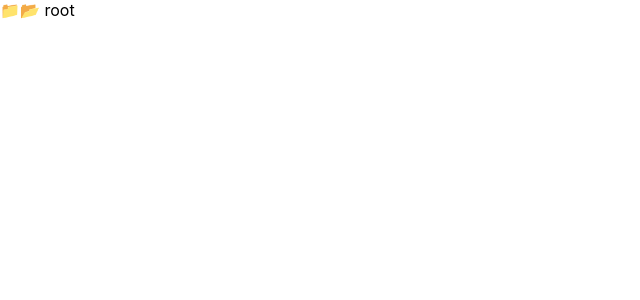
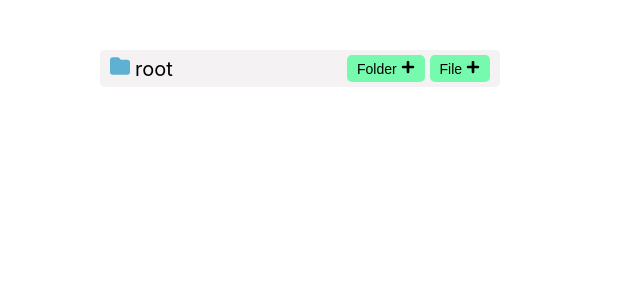
Before and after one commit to abhishekra07/file-explorer, a React (Create React App) app: page / in a window 1280 px wide. Shown: the top 300 px of the page, without its empty margins (0-640 px from the left). Built offline with nearby package versions, Linux system fonts and the light colour scheme.

Commit message:
added styling

```diff
--- a/package.json
+++ b/package.json
@@ -8,6 +8,7 @@
     "@testing-library/user-event": "^13.5.0",
     "react": "^18.3.1",
     "react-dom": "^18.3.1",
+    "react-icons": "^5.2.1",
     "react-scripts": "5.0.1",
     "web-vitals": "^2.1.4"
   },
--- /dev/null
+++ b/src/App.css
@@ -0,0 +1,4 @@
+.container {
+  margin: 50px 0px 0px 100px;
+  font-size: 20px;
+}
--- a/src/App.js
+++ b/src/App.js
@@ -1,9 +1,11 @@
 import Folder from "./components/Folder";
 import explorerData from "./data/explorer";
 
+import "./App.css";
+
 function App() {
   return (
-    <div>
+    <div className="container">
       <Folder explorer={explorerData} />
     </div>
   );
--- a/src/components/Folder.js
+++ b/src/components/Folder.js
@@ -1,13 +1,39 @@
 import { useState } from "react";
+import { FaFileAlt } from "react-icons/fa";
+import { FaFolder } from "react-icons/fa6";
+import { FaRegFolderOpen } from "react-icons/fa6";
+import { FaPlus } from "react-icons/fa";
+
+import "./folder.css";
 
 function Folder({ explorer }) {
   const [showSubFolder, setShowSubFolder] = useState(false);
 
   if (explorer.isFolder) {
     return (
-      <div>
-        <div onClick={() => setShowSubFolder(!showSubFolder)}>
-          <span>📁📂 {explorer.name}</span>
+      <div className="folder-container">
+        <div
+          className="folder"
+          onClick={() => setShowSubFolder(!showSubFolder)}
+        >
+          <div className="folder-header">
+            <div>
+              {showSubFolder ? (
+                <FaRegFolderOpen style={{ color: "#40b6e8" }} />
+              ) : (
+                <FaFolder style={{ color: "#5fb1d4" }} />
+              )}
+            </div>
+            <div>{explorer.name}</div>
+          </div>
+          <div className="edit-container">
+            <button>
+              Folder <FaPlus />
+            </button>
+            <button>
+              File <FaPlus />
+            </button>
+          </div>
         </div>
         {showSubFolder && (
           <div className="subfolder-container">
@@ -20,8 +46,10 @@ function Folder({ explorer }) {
     );
   } else {
     return (
-      <div>
-        <span>📄 {explorer.name}</span>
+      <div style={{ marginTop: "5px" }}>
+        <span>
+          <FaFileAlt style={{ color: "#1ad69a" }} /> {explorer.name}
+        </span>
       </div>
     );
   }
--- /dev/null
+++ b/src/components/folder.css
@@ -0,0 +1,43 @@
+.folder-container {
+  color: black;
+  min-height: 30px;
+}
+
+.folder {
+  display: flex;
+  flex-direction: row;
+  gap: 5px;
+  align-items: center;
+  justify-content: space-between;
+  width: 400px;
+  background-color: rgba(240, 237, 237, 0.7);
+  padding: 5px 10px;
+  border-radius: 5px;
+  margin-top: 5px;
+  cursor: pointer;
+}
+
+.folder-header {
+  display: flex;
+  align-items: center;
+  gap: 5px;
+}
+
+.subfolder-container {
+  margin-left: 30px;
+}
+
+.edit-container {
+  display: flex;
+  gap: 5px;
+}
+
+.edit-container button {
+  border: none;
+  outline: none;
+  background-color: rgb(118, 250, 173);
+  padding: 5px 10px;
+  font-size: 14px;
+  border-radius: 5px;
+  cursor: pointer;
+}
--- a/src/index.css
+++ b/src/index.css
@@ -1,3 +1,9 @@
+* {
+  margin: 0;
+  padding: 0;
+  box-sizing: border-box;
+}
+
 body {
   margin: 0;
   font-family: -apple-system, BlinkMacSystemFont, "Segoe UI", "Roboto", "Oxygen",
```
Also changed, not shown: 1 other file (tests, documents, lock files or other folders).
